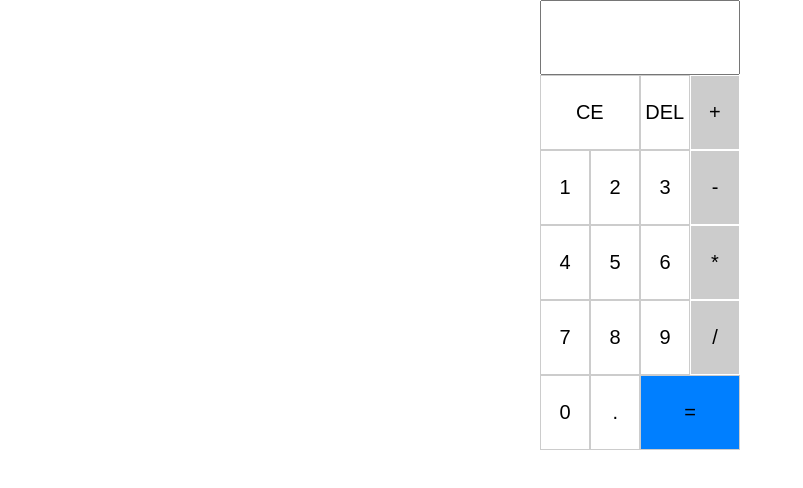
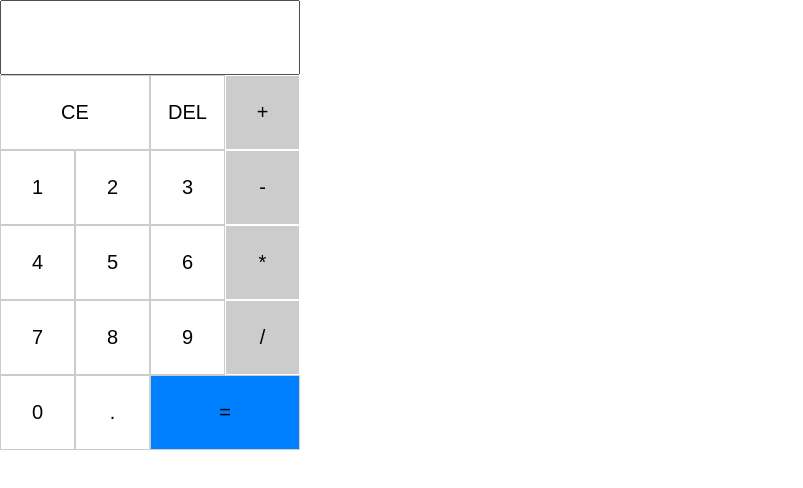
Before and after one commit to EliasVasques/calculadora, a React (Create React App) app: page / in a window 1280 px wide. Shown: the top 488 px of the page, without its empty margins (0-803 px from the left). Built offline with nearby package versions, Linux system fonts and the light colour scheme.

Commit message:
Update App.css

```diff
--- a/src/App.css
+++ b/src/App.css
@@ -1,9 +1,16 @@
+.container {
+  display: flex;
+  align-items: center;
+  justify-content: center;
+
+  width: 100vw;
+  height: 100vh;
+}
+
 .container-calculadora {
-  width: 200px;
-  margin: auto;
+  width: 300px;
 }
 
 .row {
   display: flex;
-  justify-content: space-around;
 }
```
